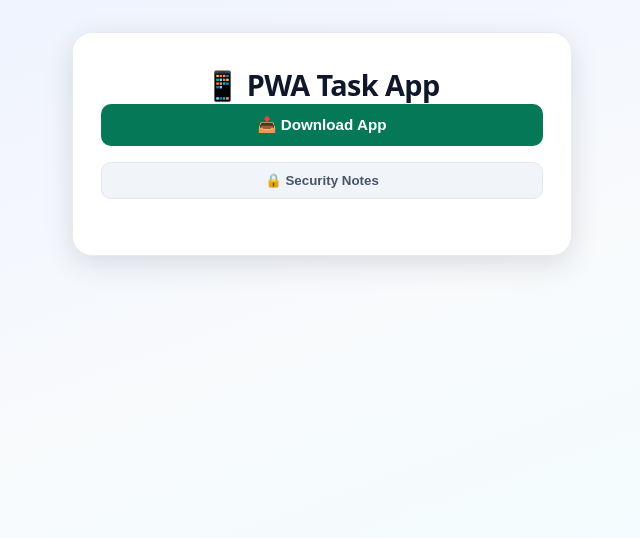
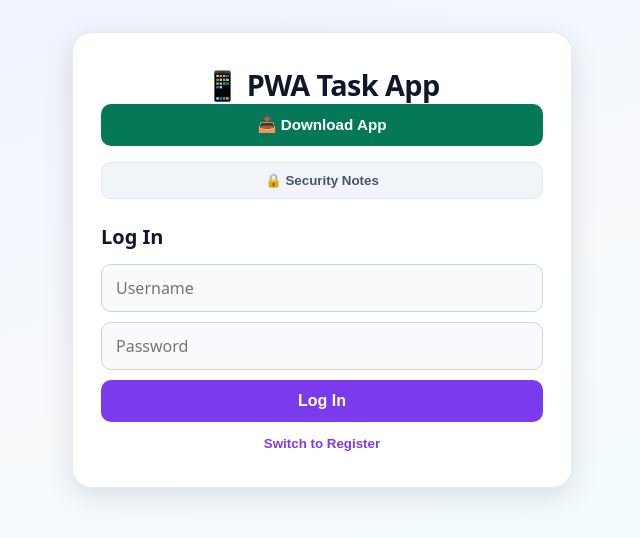
Before and after one commit to vikkyyyt1-hash/PWA, a React (Vite) app: page / in a window 1280 px wide. Shown: the top 538 px of the page, without its empty margins (318-958 px from the left). Built offline with nearby package versions, Linux system fonts and the light colour scheme.

Commit message:
fix(tasks): restore login/task rendering removed from App.jsx
A previous commit accidentally committed a working-tree state where the
conditional '{user ? TaskSection : AuthForm}' was missing, so the app
rendered only the header — no form, no task list, broken install flow.

```diff
--- a/src/App.jsx
+++ b/src/App.jsx
@@ -76,7 +76,10 @@ export default function App() {
         </button>
       </header>
 
-
+      {user
+        ? <TaskSection user={user} onLogout={handleLogout} />
+        : <AuthForm onLogin={handleLogin} />
+      }
 
       {user && role === 'admin' && <AdminPanel />}
       {showSecurity && <SecurityNotes />}
```
